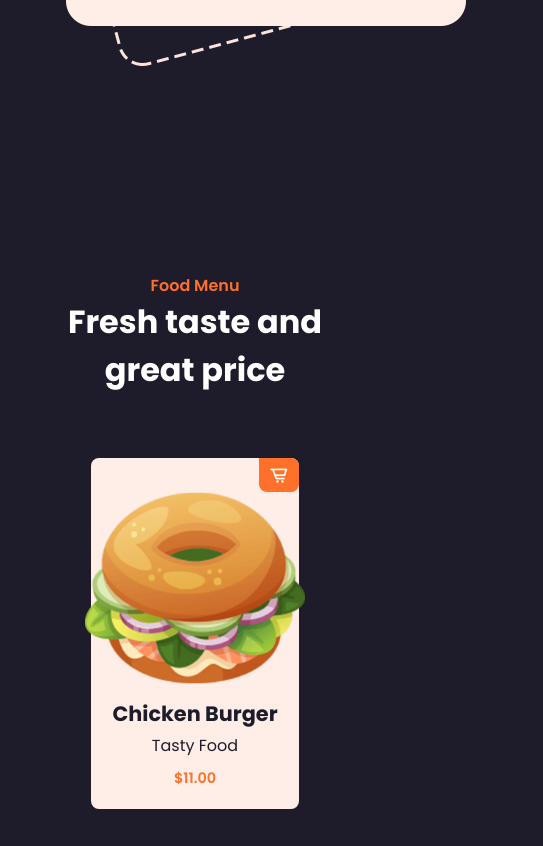
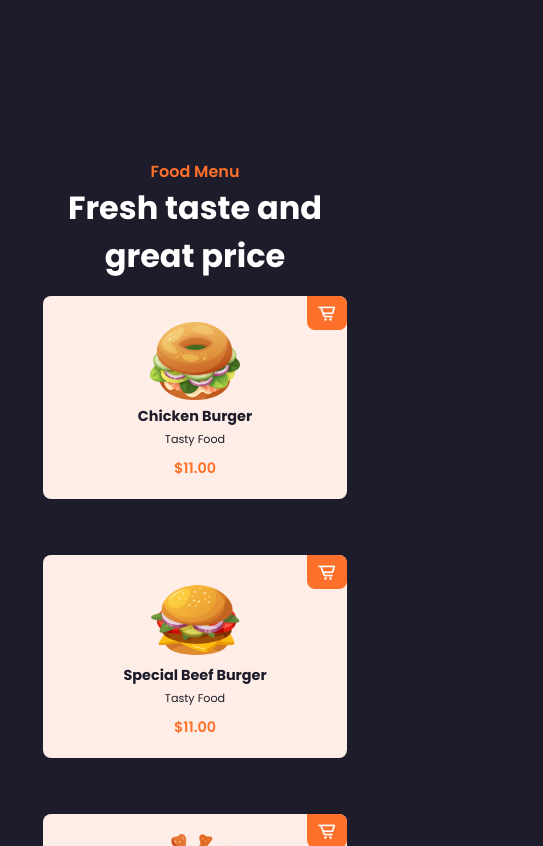
Before and after one commit to alihaider79/Food-web, a plain HTML site: page index.html in a window 390 px wide. Shown: the part 1827-2673 px from the top of the page, 543 px wide, since content can reach past the window. Drawn offline with nearby package versions, Linux system fonts and the light colour scheme.

Commit message:
Made Website responsive

```diff
--- a/css/style.css
+++ b/css/style.css
@@ -145,7 +145,7 @@ section{
 }
 .box{
     position: relative;
-    margin: 4rem;
+    margin: 4rem 3rem;
     height: auto;
     display: flex;
     flex-direction: column;
@@ -288,6 +288,25 @@ section{
     color: var(--bg-color);
 }
 
+
+@media(max-width: 1680px){
+    .box-image{
+        width: 90px;
+        height: 90px;
+    }
+    .box-image img {
+        width: 100%;
+        height: 100%;
+    }
+    .box h2{
+        font-size: 0.9rem;
+    }
+    .box h3{
+        font-size: 0.7rem;
+        font-weight: 400;
+    }
+}
+
 @media(max-width: 1560px){
     header{
         padding: 15px 40px ;
@@ -296,7 +315,12 @@ section{
         --big-font:3.5rem;
         --h2-font:2rem;
     }
+    .about-image img{
+        width: 100%;
+        height: 100%;
+    }
 }
+
 @media(max-width: 1140px){
     section{
         padding: 50px 8%;
@@ -305,6 +329,7 @@ section{
         display: initial;
         color: var(--text-color);
     }
+
     header .navbar{
         position: absolute;
         top: -400px;
@@ -339,16 +364,29 @@ section{
     .about{
         grid-template-columns: 1fr;
         text-align: center;
+        align-items: center;
+        justify-content: center;
     }
     .about-image{
         order: 2;
+        height: 100%;
+        width: 100%;
     }
     section{
         padding: 100px 7%;
+    }
+    .box{
+        margin: 2rem;
     }
 }
 @media(max-width: 575px){
     .col{
         width: 100%;
     }
+    .box{
+        margin: 1rem;
+    }
+    .cta{
+        width: 90vw;
+    }
 }
```
